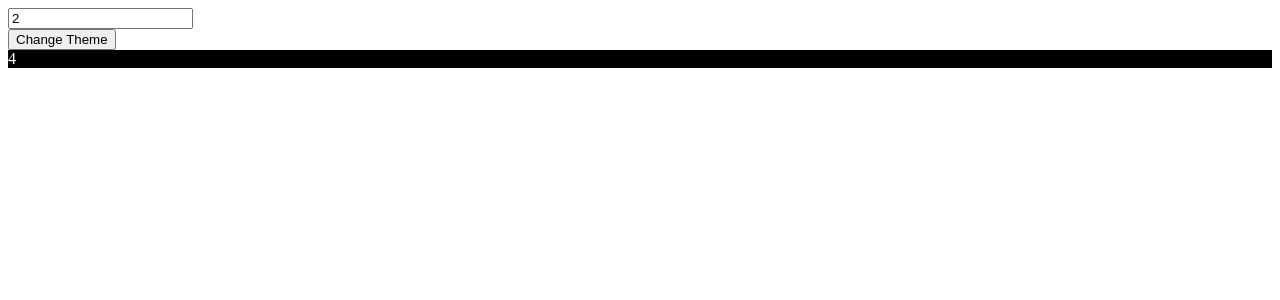
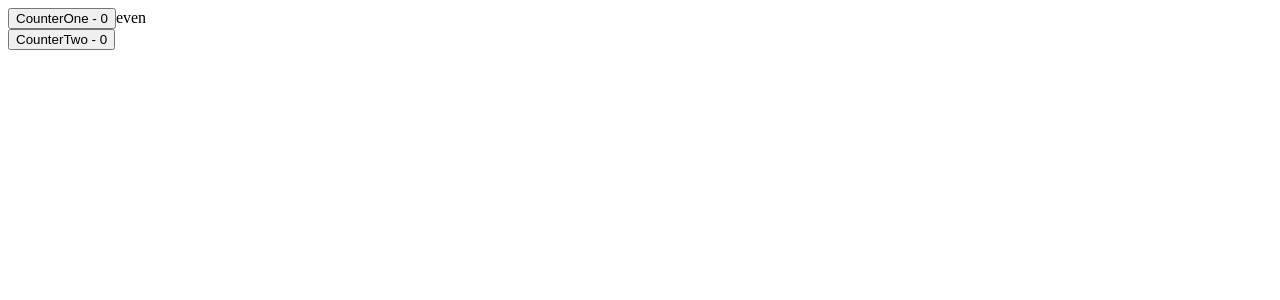
Before and after one commit to muhsinachipra/React-Practise, a React (Vite) app: page / in a window 1280 px wide. Shown: the top 300 px of the page. Built offline with nearby package versions, Linux system fonts and the light colour scheme.

Commit message:
useMemo 2

```diff
--- a/src/App.jsx
+++ b/src/App.jsx
@@ -26,41 +26,31 @@ import React, { useEffect, useMemo, useState } from "react";
 
 export default function App() {
 
-  const [number, setNumber] = useState(2)
-  const [dark, setDark] = useState(true)
-
-  const doubleNumber = useMemo(() => {
-    return slowFunction(number)
-  }, [number])
-
-  const Theme = useMemo(() => {
-    return {
-      backgroundColor: dark ? 'black' : 'white',
-      color: dark ? 'white' : 'black'
-    }
-  }, [dark])
+  const [countOne, setCountOne] = useState(0)
+  const [countTwo, setCountTwo] = useState(0)
 
 
-  useEffect(() => {
-    console.log("Theme ")
-  }, [Theme])
 
+  const isEven = useMemo(() => {
+    let i = 0
+    while (i < 2000000000) i++
+    return countOne % 2 === 0
+  },[countOne])
 
   return (
     <div>
-      <input type="number" value={number} onChange={(e) => {
-        setNumber(e.target.value);
-      }} />
-      <br />
-      <button onClick={() => setDark(prev => !prev)}>Change Theme</button>
-      <div style={Theme}>{doubleNumber}</div>
+      <div>
+        <button onClick={() => {
+          setCountOne(prev => prev + 1)
+        }}>CounterOne - {countOne}</button>
+        <span>{isEven ? 'even' : 'odd'}</span>
+      </div>
+      <div>
+        <button onClick={() => {
+          setCountTwo(prev => prev + 1)
+        }}>CounterTwo - {countTwo}</button>
+      </div>
     </div>
   );
 
 }
-
-
-const slowFunction = (number) => {
-  for (let i = 0; i < 1000000000; i++) { }
-  return number * 2
-}
```
